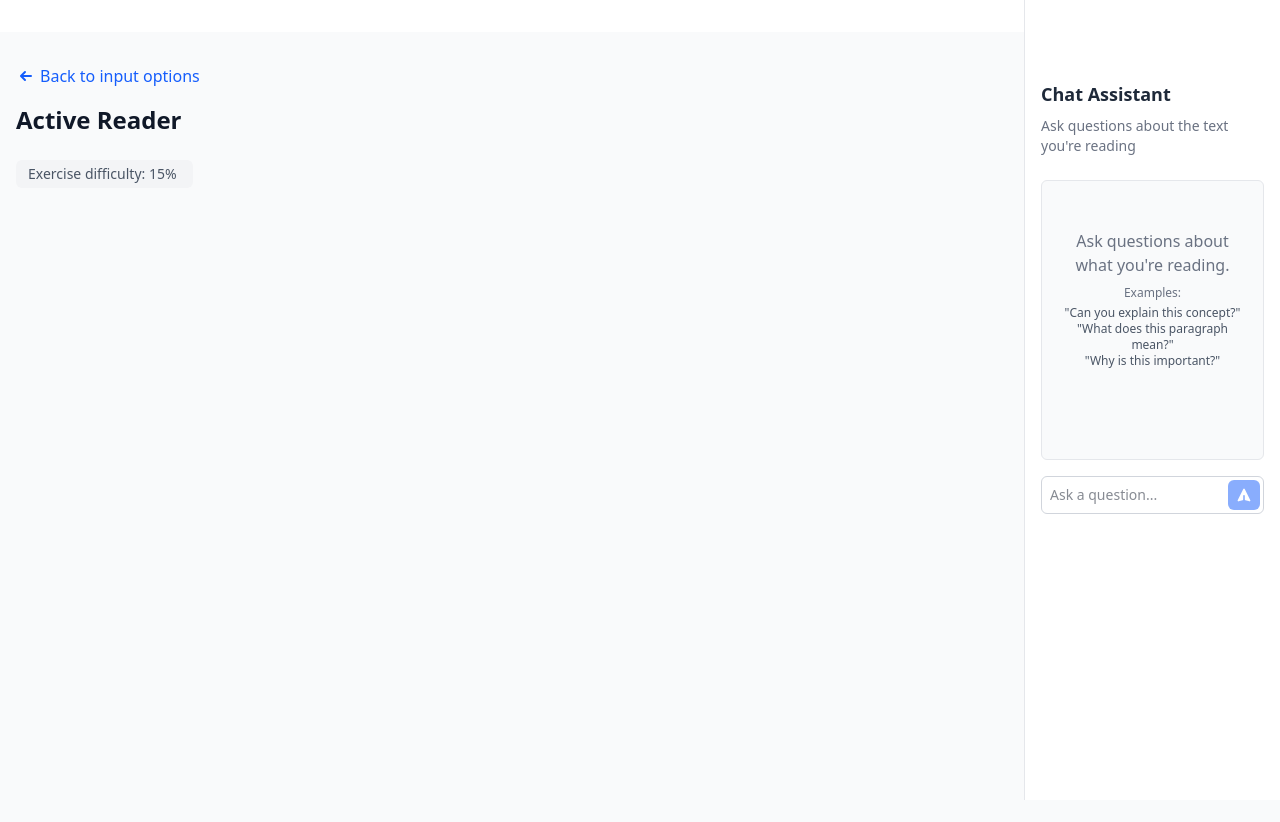
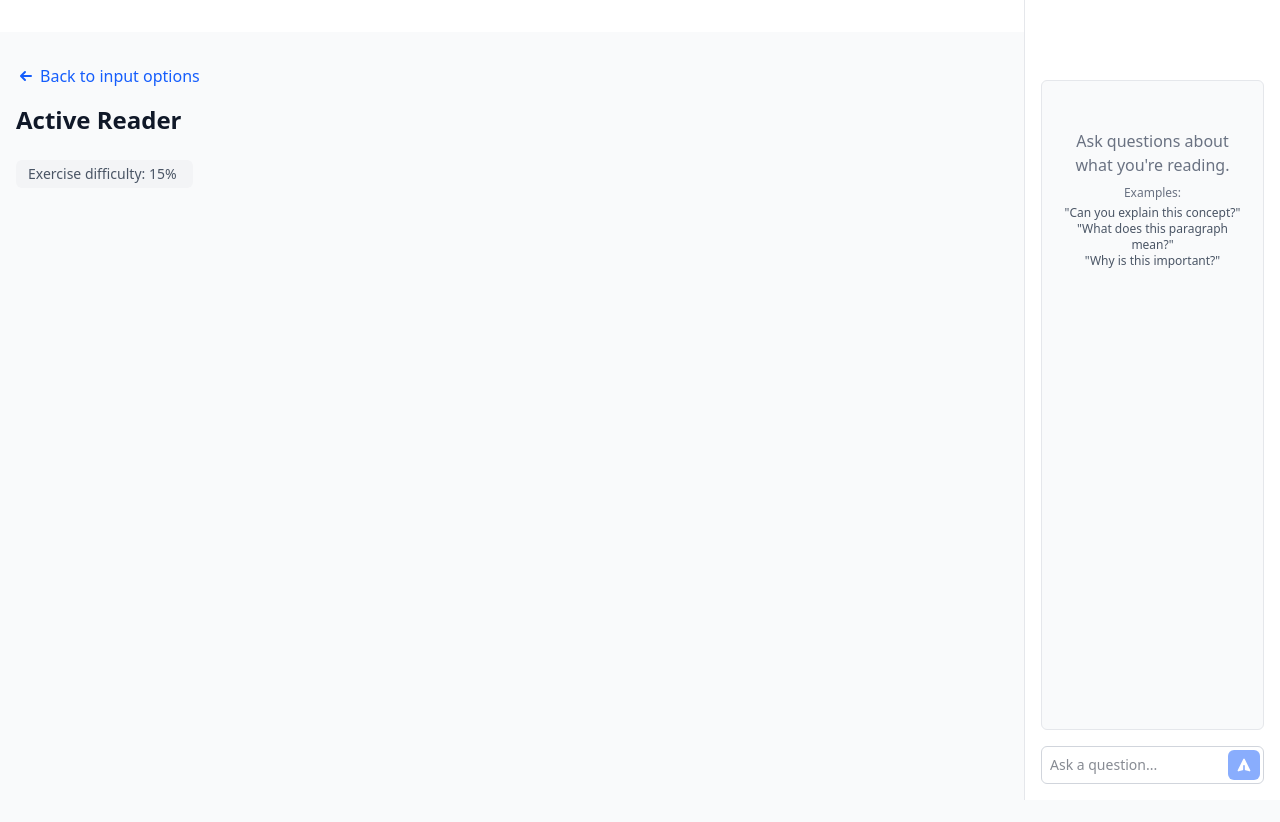
Before and after one commit to RohanAdwankar/active-read, a Next.js app: page / in a window 1280 px wide. Both pictures are taken after typing "Sample" into the empty fields and a click on the button "Create Exercise". Shown: the top 822 px of the page. Built offline with nearby package versions, Linux system fonts and the light colour scheme.

Commit message:
make chat big

```diff
--- a/components/chat.tsx
+++ b/components/chat.tsx
@@ -88,7 +88,7 @@ export default function Chat({ context, darkMode = false }: ChatProps) {
       <div className={`flex-1 overflow-y-auto mb-4 p-4 rounded-md ${
         darkMode ? 'bg-gray-700 border border-gray-600' : 'bg-gray-50 border border-gray-200'
       }`}
-        style={{ maxHeight: '280px', minHeight: '200px' }}
+        style={{ minHeight: '200px' }}
       >
         {messages.length === 0 ? (
           <div className={`text-center py-8 ${darkMode ? 'text-gray-300' : 'text-gray-500'}`}>
--- a/components/learn.tsx
+++ b/components/learn.tsx
@@ -99,7 +99,7 @@ export default function Learn({ processedText, onBack, settings, pageTitle }: Le
               />
 
               {/* Only show buttons after paragraph is completed */}
-              {completedParagraphs[index] && (
+              {completedParagraphs[index] || true && (
                 <div
                   className="mt-6 flex gap-3 transition-all animate-fadeIn"
                   id={`paragraph-actions-${index}`}
@@ -185,22 +185,9 @@ export default function Learn({ processedText, onBack, settings, pageTitle }: Le
           )}
         </div>
 
-        {/* Chat sidebar */}
         <div className={`fixed right-0 top-0 bottom-0 w-64 p-4 h-screen pt-20 z-10
           ${settings?.darkMode ? 'bg-gray-800 text-gray-200 border-l border-gray-700' : 'bg-white text-gray-800 border-l border-gray-200'}`}>
-          <div className="mb-6">
-            <h3 className={`text-lg font-semibold mb-2 ${settings?.darkMode ? 'text-gray-100' : 'text-gray-800'}`}>
-              Chat Assistant
-            </h3>
-            <p className={`text-sm mb-4 ${settings?.darkMode ? 'text-gray-400' : 'text-gray-500'}`}>
-              Ask questions about the text you're reading
-            </p>
-          </div>
-
-          <Chat
-            context={fullText}
-            darkMode={settings?.darkMode}
-          />
+          <Chat context={fullText} darkMode={settings?.darkMode} />
         </div>
       </div>
     </div>
```
